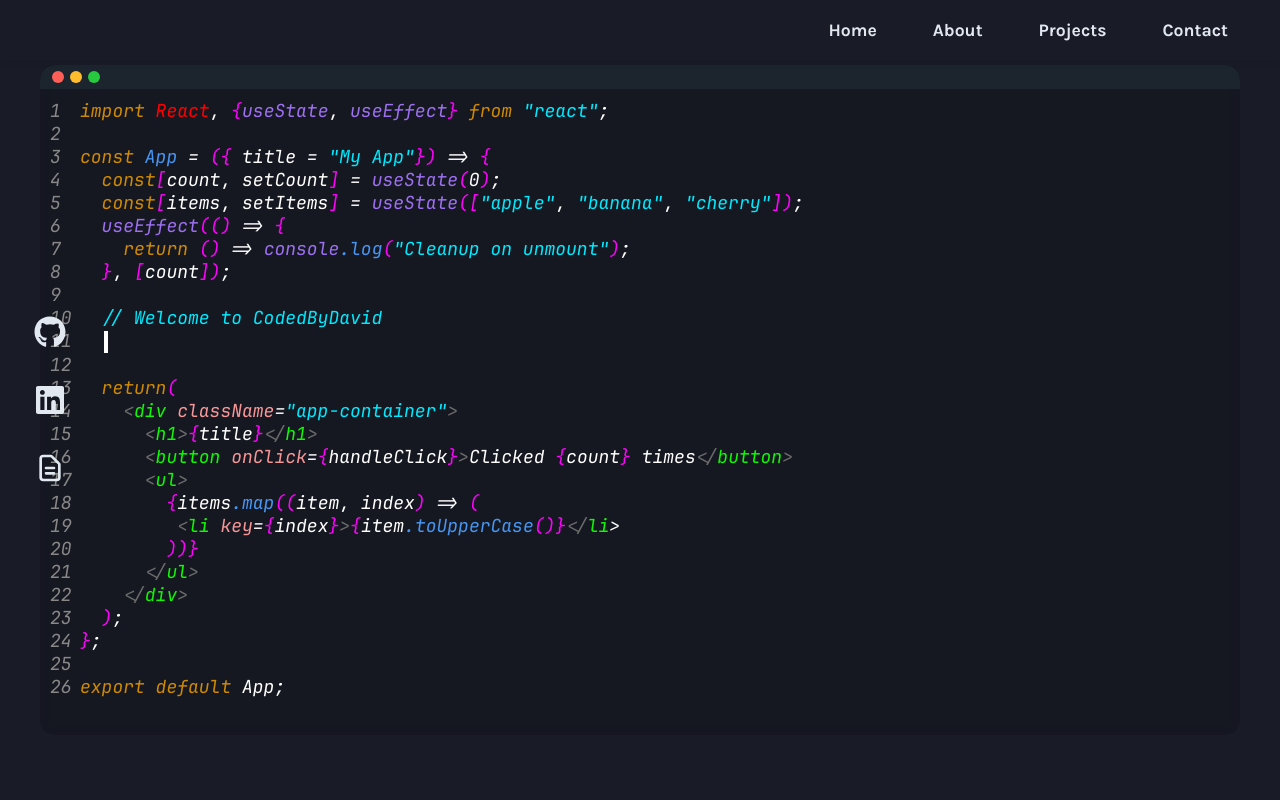
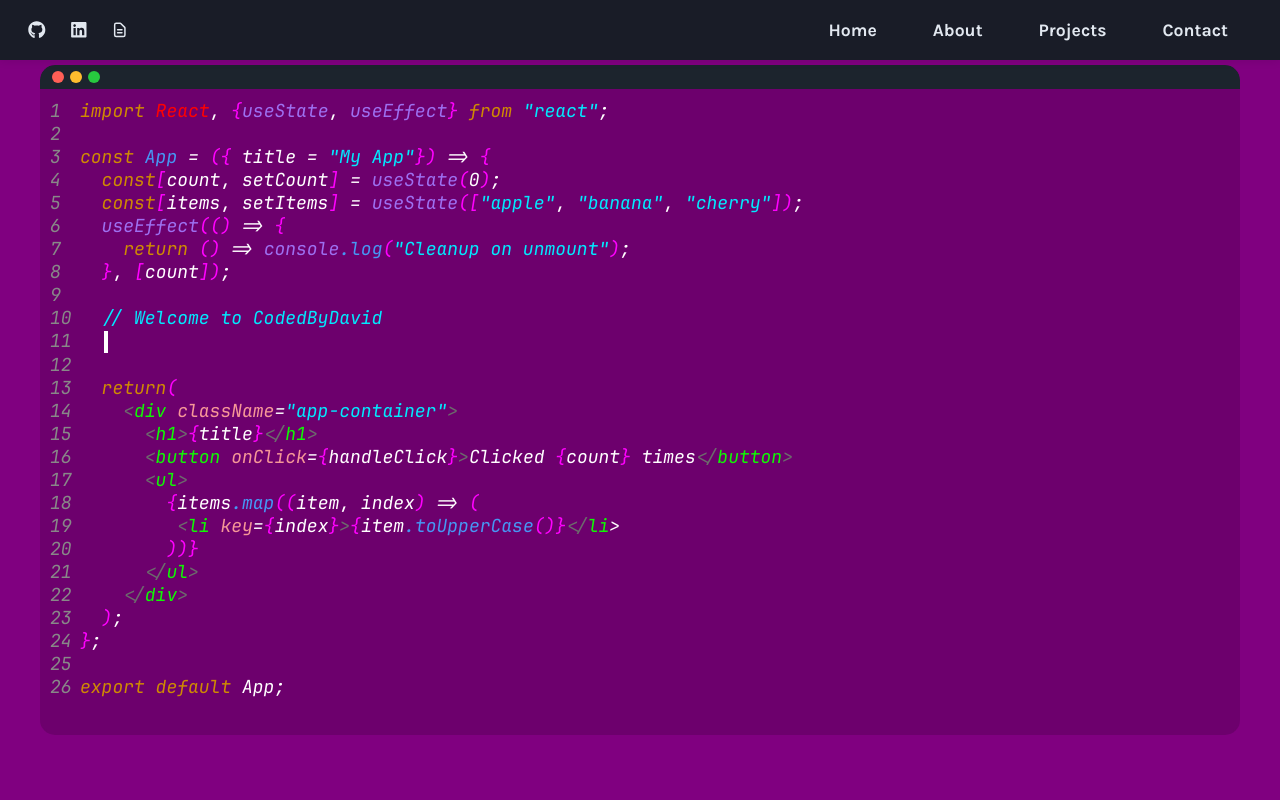
Before and after one commit to david14higgins/CodedByDavid, a React (Vite) app: page / in a window 1280 px wide. Shown: the top 800 px of the page. Built offline with nearby package versions, Linux system fonts and the light colour scheme; the HTML template or start-up script is replaced by a standard one.

Commit message:
move icons menu to navbar

```diff
--- a/src/App.tsx
+++ b/src/App.tsx
@@ -7,7 +7,6 @@ function App() {
   return (
     <>
       < Navbar />
-      < Links />
       < Home />
       < About />
     </>
--- a/src/Home/Home.css
+++ b/src/Home/Home.css
@@ -110,3 +110,41 @@
   cursor: pointer;
   color: #00c6cd;
 }
+
+/* ----- Responsive Settings ------ */
+
+@media (max-width: 767.98px) {
+  .home {
+    background-color: red;
+  }
+}
+
+
+/* Medium devices (tablets, 768px and up) */
+@media (min-width: 768px) and (max-width: 991.98px) {
+  .home {
+    background-color: blue;
+  }
+}
+
+
+
+/* Large devices (desktops, 992px and up) */
+@media (min-width: 992px) and (max-width: 1199.98px) {
+  .home {
+    background-color: green;
+  }
+}
+
+
+/* Extra large devices (large desktops, 1200px and up) */
+@media (min-width: 1200px) and (max-width: 1399.98px) {
+  .home {
+    background-color: purple;
+  }
+}
+
+/* Beyond */
+@media (min-width: 1400px) {
+
+}
--- a/src/Links/Links.css
+++ b/src/Links/Links.css
@@ -1,25 +1,51 @@
 .icon-menu {
-  position: fixed;
-  top: 50%;
-  left: 24px;
-  transform: translateY(-50%);
   display: flex;
-  flex-direction: column;
-  gap: 16px;
+  flex-direction: row;
   z-index: 100;
+  margin-left: 16px;
 }
 
 .icon-link {
   color: #E2E8F0;
-  font-size: 2rem;
   transition: box-shadow 0.2s, color 0.2s;
   border-radius: 50%;
   display: flex;
   align-items: center;
   justify-content: center;
-  padding: 10px;
+
 }
 
 .icon-link:hover {
   color: #00c6cd;
 }
+
+/* ----- Responsive Settings ------ */
+
+@media (max-width: 767.98px) {
+  .icon-menu {
+
+  }
+}
+
+
+/* Medium devices (tablets, 768px and up) */
+@media (min-width: 768px) and (max-width: 991.98px) {
+  .icon-menu {
+
+  }
+}
+
+
+
+/* Large devices (desktops, 992px and up) */
+@media (min-width: 992px) and (max-width: 1199.98px) {
+  .icon-menu {
+
+  }
+}
+
+
+/* Extra large devices (large desktops, 1200px and up) */
+@media (min-width: 1200px) and (max-width: 1399.98px) {
+
+}
--- a/src/Navbar/Navbar.tsx
+++ b/src/Navbar/Navbar.tsx
@@ -1,10 +1,12 @@
 import './Navbar.css';
 import { Element, Link } from "react-scroll";
+import Links from '../Links/Links';
 
 function Navbar() {
     return (
         <>
             <nav className="navbar">
+                <Links />
                 <ul>
                     <li><Link to="home-page" smooth={true} duration={1000}>Home</Link></li>
                     <li><Link to="about-page" smooth={true} duration={1000}>About</Link></li>
```
